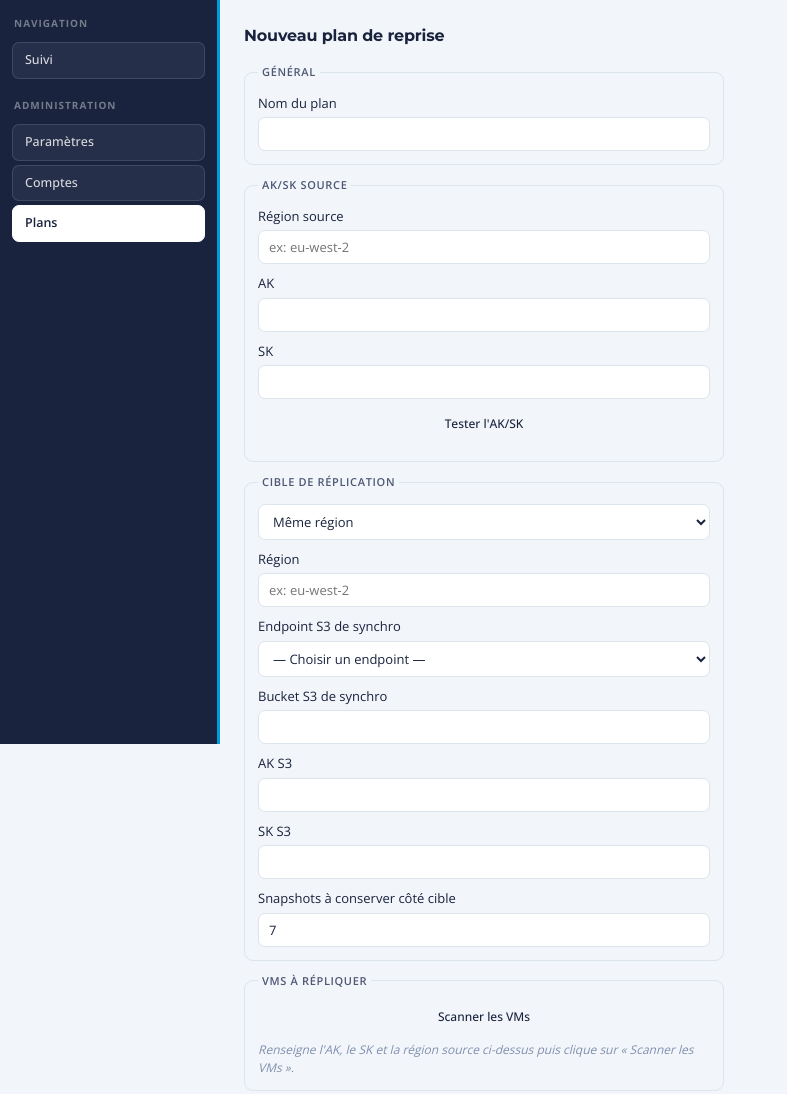
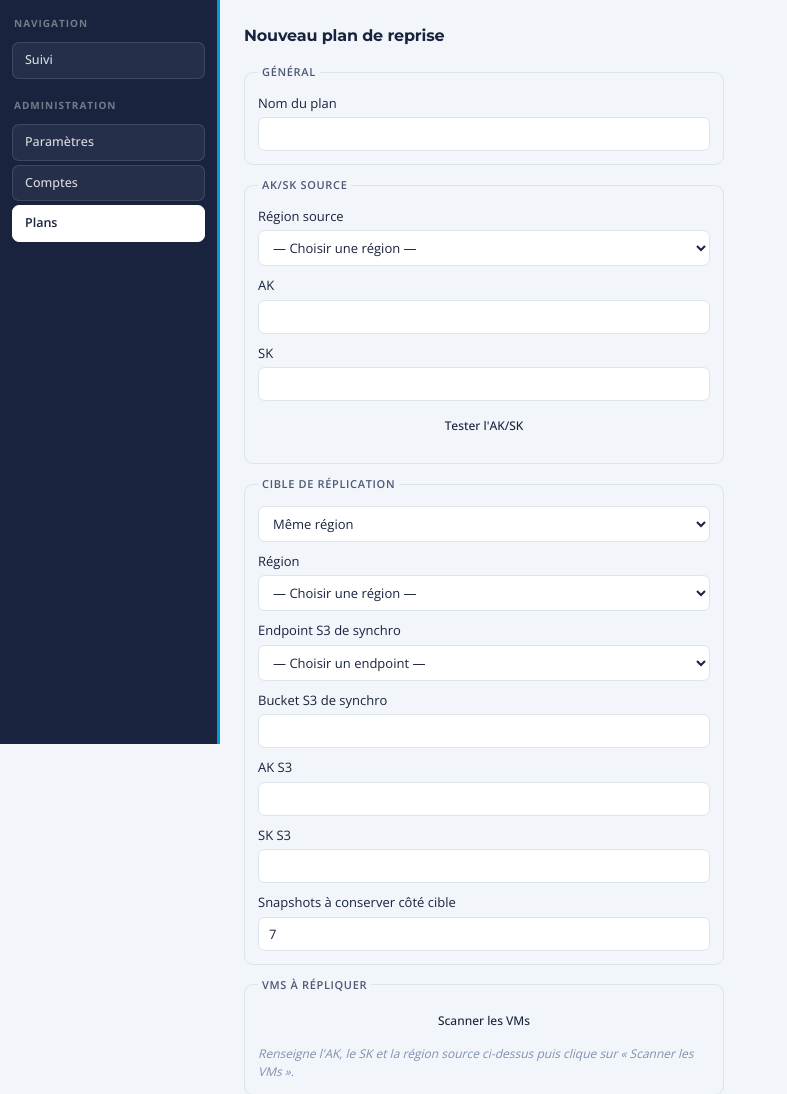
Before and after one commit to glorp-fr/osc-pra, a FastAPI app: page /admin/plans/nouveau in a window 1280 px wide. Shown: the part 59-1153 px from the top of the page, without its empty margins (0-787 px from the left). Run offline with FastAPI, Linux system fonts and the light colour scheme; the visitor is signed in with stand-in values (Sample User, id 1); some libraries are stand-ins or nearby versions.

Commit message:
Remplace la saisie libre de région par une liste des régions Outscale
Même principe que pour les endpoints S3 : sélecteur avec les 4 régions
Outscale (Europe, Cloud Gouv, US East, US West) + option "Autre…" en
saisie libre, pour la région source et la région cible d'un plan.

Corrige au passage un bug découvert en touchant ces champs : les routes
de test AK/SK et de scan des VMs lisaient des paramètres de formulaire
ak/sk/region qui n'existaient pas (les champs réels sont nommés
source_ak/source_sk/source_region) — les deux actions échouaient donc
systématiquement avec "AK, SK et région requis", même correctement
renseignés.

Co-Authored-By: Claude Sonnet 5 <noreply@anthropic.com>

```diff
--- a/app/templates/_macros.html
+++ b/app/templates/_macros.html
@@ -4,6 +4,29 @@
   ("oos.us-east-2.outscale.com", "US East (New Jersey)"),
   ("oos.us-west-1.outscale.com", "US West (Californie)"),
 ] %}
+
+{% set OSC_REGIONS = [
+  ("eu-west-2", "Europe (Paris)"),
+  ("cloudgouv-eu-west-1", "Cloud Gouv (Paris)"),
+  ("us-east-2", "US East (New Jersey)"),
+  ("us-west-1", "US West (Californie)"),
+] %}
+
+{% macro region_field(field_name, current_value, label="Région") %}
+{% set known_values = OSC_REGIONS | map(attribute=0) | list %}
+<label>{{ label }}
+  <select onchange="oscEndpointPick(this, '{{ field_name }}')">
+    <option value="">— Choisir une région —</option>
+    {% for value, region_label in OSC_REGIONS %}
+    <option value="{{ value }}" {{ "selected" if current_value == value else "" }}>{{ region_label }} — {{ value }}</option>
+    {% endfor %}
+    <option value="__autre__" {{ "selected" if current_value and current_value not in known_values else "" }}>Autre…</option>
+  </select>
+</label>
+<input type="text" name="{{ field_name }}" id="{{ field_name }}_input" placeholder="région"
+  value="{{ current_value }}"
+  {{ "" if current_value and current_value not in known_values else "hidden" }}>
+{% endmacro %}
 
 {% macro s3_endpoint_field(field_name, current_value, label="Endpoint S3") %}
 {% set known_values = OOS_ENDPOINTS | map(attribute=0) | list %}
--- a/app/templates/admin/plan_form.html
+++ b/app/templates/admin/plan_form.html
@@ -12,7 +12,7 @@
 
   <fieldset>
     <legend>AK/SK source</legend>
-    <label>Région source <input type="text" name="source_region" placeholder="ex: eu-west-2"></label>
+    {{ macros.region_field('source_region', '', 'Région source') }}
     <label>AK <input type="text" name="source_ak"></label>
     <label>SK <input type="password" name="source_sk"></label>
     <button type="button" class="btn sm ghost" hx-post="/admin/plans/octl/test-ak" hx-include="closest form" hx-target="#ak-status" hx-swap="innerHTML">Tester l'AK/SK</button>
@@ -28,7 +28,7 @@
       </select>
     </label>
     <div id="cross-region-fields" hidden style="display:flex;flex-direction:column;gap:10px">
-      <label>Région <input type="text" name="target_region" placeholder="ex: eu-west-2"></label>
+      {{ macros.region_field('target_region', '', 'Région') }}
       {{ macros.s3_endpoint_field('sync_endpoint', '', 'Endpoint S3 de synchro') }}
       <label>Bucket S3 de synchro <input type="text" name="sync_bucket"></label>
       <label>AK S3 <input type="text" name="sync_ak"></label>
```
Also changed, not shown: app/routers/admin.py (+6 -6 lines).
